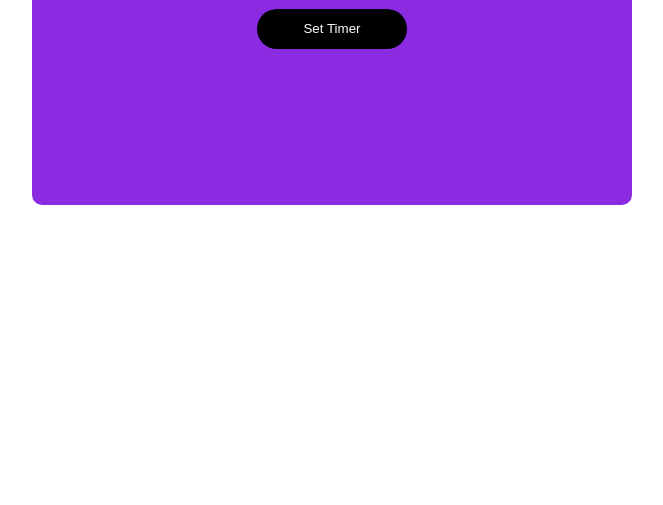
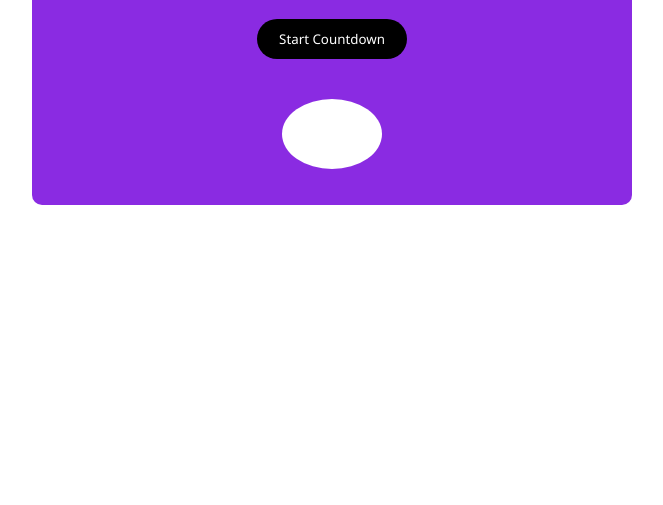
Before and after one commit to GajendraRao007/Countdown-Timer, a plain HTML site: page index.html in a window 1280 px wide. Shown: the part 295-800 px from the top of the page, without its empty margins (308-971 px from the left). Drawn offline with Linux system fonts and the light colour scheme.

Commit message:
updated css & button text

```diff
--- a/index.html
+++ b/index.html
@@ -10,7 +10,7 @@
     <div class="main">
         <h1>Countdown-Timer</h1>
         <input type="number" name="" id="inputtxt"> <br>
-        <button type="submit" id="settimer">Set Timer</button>
+        <button type="submit" id="settimer">Start Countdown</button>
         <div id="display"></div>
     </div>
 
--- a/style.css
+++ b/style.css
@@ -1,6 +1,7 @@
 body{
     margin: 0;
     padding: 0;
+    font-family:'Segoe UI', Tahoma, Geneva, Verdana, sans-serif;
 }
 
 h1{
@@ -29,11 +30,14 @@ input{
 }
 
 #display{
-  width: 400px;
-  height: 50px;
+  width: 100px;
+  height: 70px;
   margin: 0 auto;
   margin-top: 40px;
-
+  font-size: 50px;
+  text-align: center;
+  background-color: white;
+  border-radius: 50%;
 }
 
 button{
@@ -46,4 +50,5 @@ button{
     cursor: pointer;
     background-color: black;
     color: white;
+    font-family:'Segoe UI', Tahoma, Geneva, Verdana, sans-serif;
 }
```
